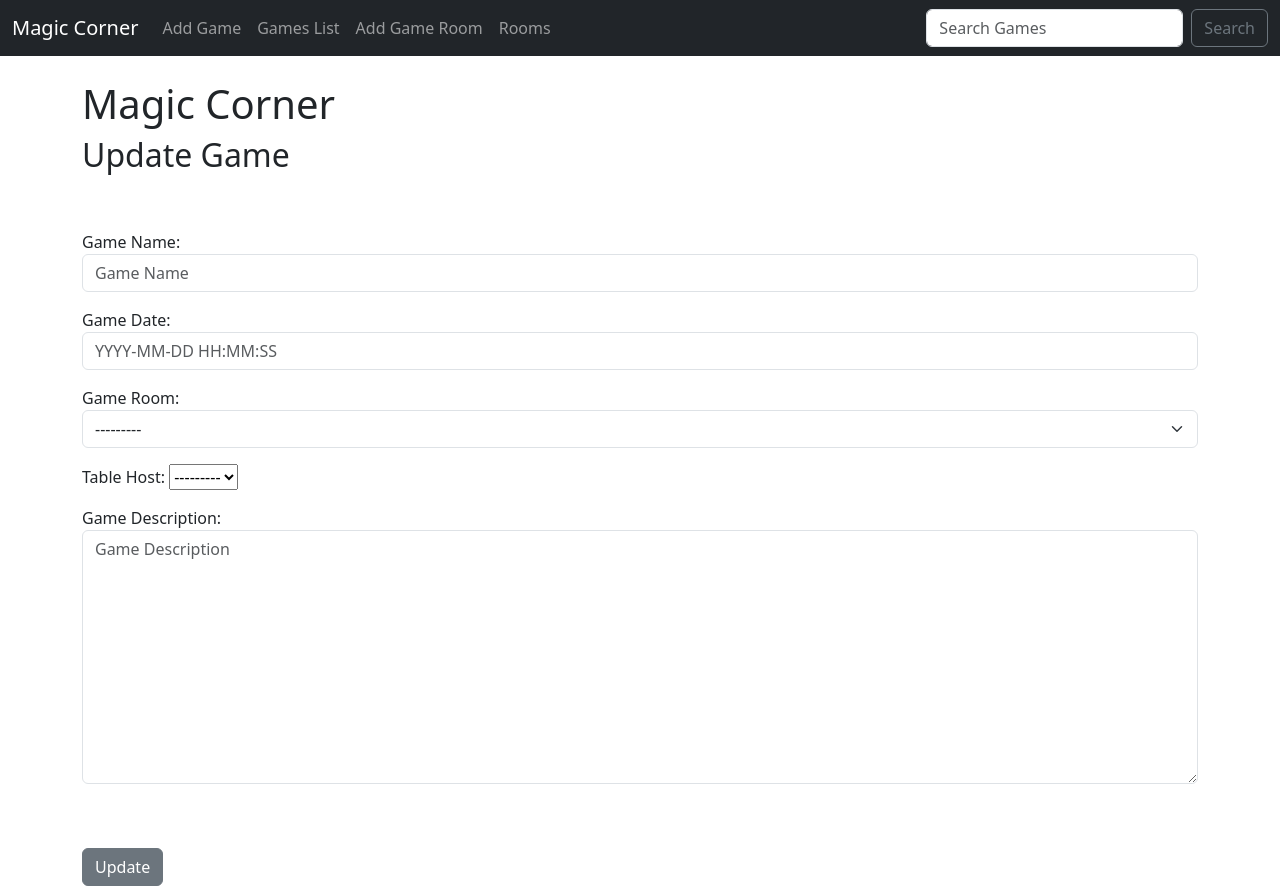
After one commit to thangkip146/SDEV_220_Final_Project_Team_2, a Django app: template event_calendar/events/templates/events/update_game.html in a window 1280 px wide. The commit adds this page. Run offline with Django 3.2, Linux system fonts and the light colour scheme; the template is opened without the code that fills it: values that come from a table or form of the project are taken from there, others are empty.

Commit message:
Created edit  game page

```diff
--- a/event_calendar/events/templates/events/game_list.html
+++ b/event_calendar/events/templates/events/game_list.html
@@ -14,9 +14,9 @@
             <li>Date & Time: {{ game.game_date }}</li>
             <li>Room #: {{ game.game_room }}</li>
             <li>Hosted By: {{ game.table_host }}</li>
-
-            </li>
         </ul>
+        <a href="{% url 'update-game' game.id %}"
+        class="btn btn-outline-secondary btn-sm">Update</a> <br/><br/>
     {% endfor %}
 
 
--- a/event_calendar/events/templates/events/navbar.html
+++ b/event_calendar/events/templates/events/navbar.html
@@ -16,12 +16,14 @@
           </li>
 
           <li class="nav-item">
+            <a class="nav-link" href="{% url 'add-room' %}">Add Game Room</a>
+          </li>
+
+          <li class="nav-item">
             <a class="nav-link" href="{% url 'list-rooms' %}">Rooms</a>
           </li>
 
-          <li class="nav-item">
-            <a class="nav-link" href="{% url 'add-room' %}">Add Game Room</a>
-          </li>
+
 
 
 
--- /dev/null
+++ b/event_calendar/events/templates/events/update_game.html
@@ -0,0 +1,14 @@
+{% extends 'events/base.html' %}
+
+{% block content %}
+
+    <h2>Update Game</h2>
+    <br/><br/>
+    <form method=POST>
+        {% csrf_token %}
+        {{ form.as_p}}
+        <br/>
+        <br/>
+        <input type="submit" value="Update" class="btn btn-secondary">
+
+{% endblock %}
--- a/event_calendar/events/urls.py
+++ b/event_calendar/events/urls.py
@@ -12,6 +12,7 @@ urlpatterns = [
     path('search_games/',views.search_games,name="search-games"),
     path('games/', views.all_games, name="list-games"),
     path('show_game/<game_id>', views.show_game, name="show-game"),
+    path('update_game/<game_id>', views.update_game, name="update-game"),
 
     #rooms
     path('add_room/',views.add_room,name="add-room"),
```
Also changed, not shown: event_calendar/events/views.py (+13 -0 lines).
